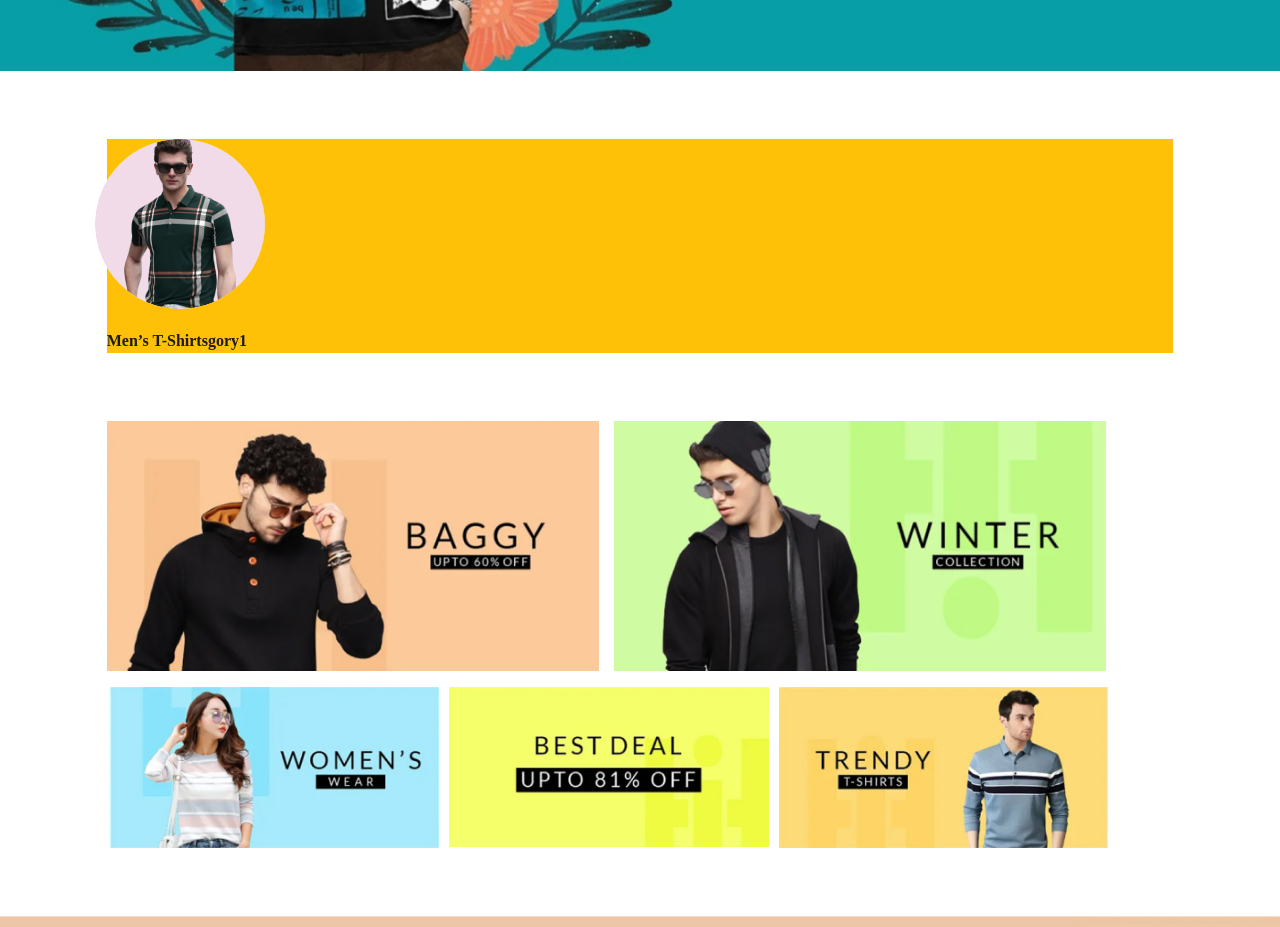
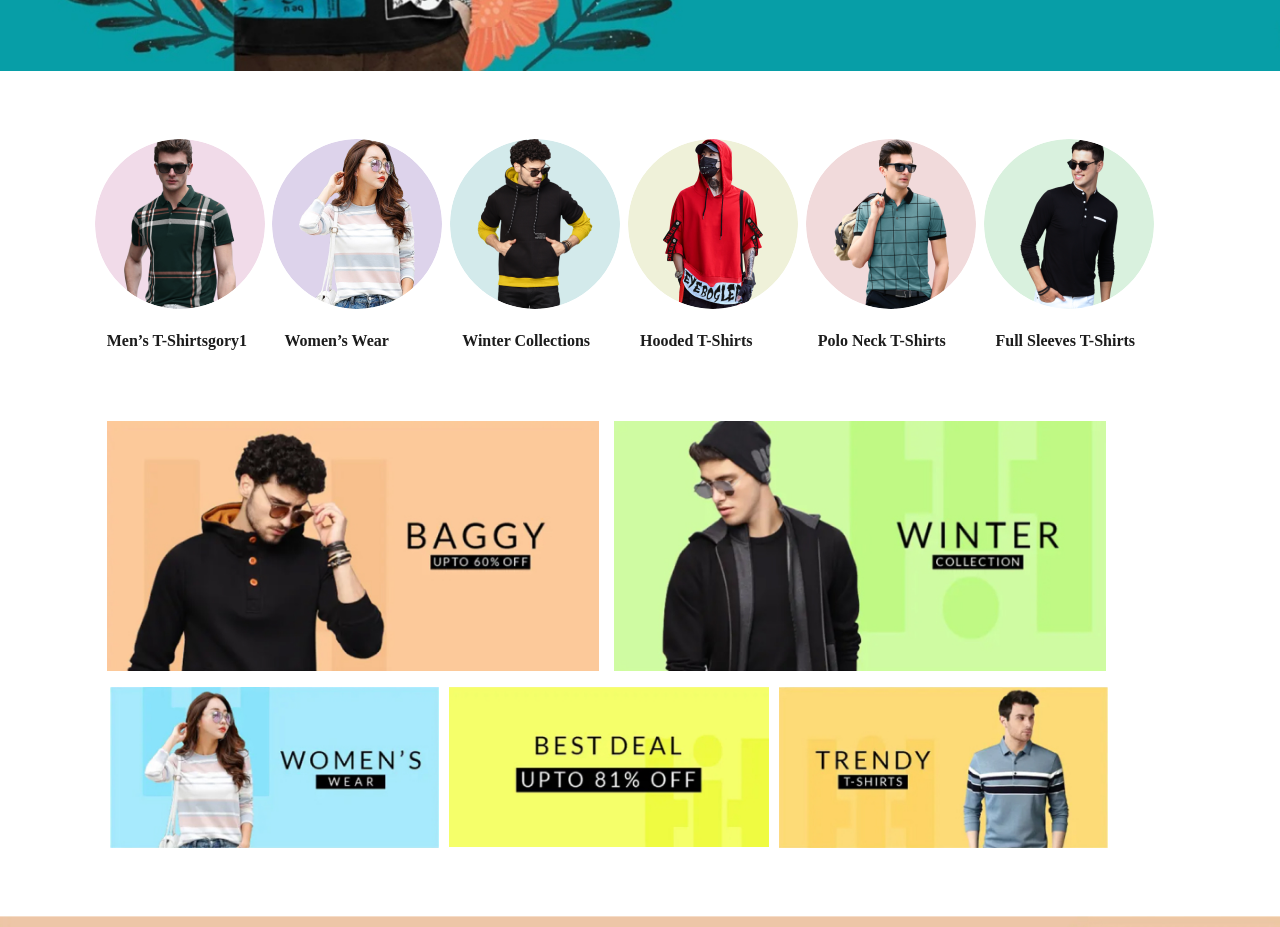
Before and after one commit to JK-codinghub/Shopping_Cart, a Vue app: page / in a window 1280 px wide. Shown: the part 940-1867 px from the top of the page. Built offline with nearby package versions, Linux system fonts and the light colour scheme.

Commit message:
Category Loop defined and UI implemented

```diff
--- a/src/components/ProductCategory.vue
+++ b/src/components/ProductCategory.vue
@@ -1,11 +1,11 @@
 <template>
-  <div class="row gx-0 bg-warning">
-    <div class="col-2">
+  <div class="row gx-0">
+    <div class="col-2" v-for="(category,index) in categoryLoop" :key="index">
         <div class="row">
-            <div class="col-12" :class="categoryLoop[0].class">
+            <div class="col-12" :class="category.class">
              <!-- <img :src="categoryLoop[0].path" width="170" height="170" alt="">     -->
             </div>
-            <div class="col-12 d-flex justify-content-start categoryStyle">{{categoryLoop[0].name}}</div>
+            <div class="col-12 d-flex justify-content-start categoryStyle">{{category.name}}</div>
         </div>
     </div>
   </div>
@@ -17,7 +17,12 @@ export default {
  name:"ProductCategory",
  setup() {
     const categoryLoop = ref([
-        {name:"Men’s T-Shirtsgory1", class:"ellipse1", path:"../assets/Ellipse 7.png"}
+        {name:"Men’s T-Shirtsgory1", class:"ellipse category1", path:"../assets/Ellipse 7.png"},
+        {name:"Women’s Wear", class:"ellipse category2", path:"../assets/Ellipse 8.png"},
+        {name:"Winter Collections", class:"ellipse category3", path:"../assets/Ellipse 9.png"},
+        {name:"Hooded T-Shirts", class:"ellipse category4", path:"../assets/Ellipse 10.png"},
+        {name:"Polo Neck T-Shirts", class:"ellipse category5", path:"../assets/Ellipse 11.png"},
+        {name:"Full Sleeves T-Shirts", class:"ellipse category6", path:"../assets/Ellipse 12.png"},
     ]);
     return{
         categoryLoop
@@ -35,13 +40,31 @@ export default {
     font-style: normal;
     font-weight: 600;
 }
-.ellipse1{
+.ellipse{
   width: 170px;
   height: 170px;
   margin-right: 20px;
   border-radius: 170px;
+}
+.category1{
   background: #F1DBE9  url("../assets/Ellipse 7.png");
-  /*  background: #F1DBE9; */
+}
+.category2{
+  background: #F1DBE9  url("../assets/Ellipse 8.png");
+}
+.category3{
+  background: #F1DBE9  url("../assets/Ellipse 9.png");
+}
+.category4{
+  background: #F1DBE9  url("../assets/Ellipse 10.png");
+}
+.category5{
+  background: #F1DBE9  url("../assets/Ellipse 11.png");
+}
+.category6{
+  background: #F1DBE9  url("../assets/Ellipse 12.png");
 }
 
+
+
 </style>
```
